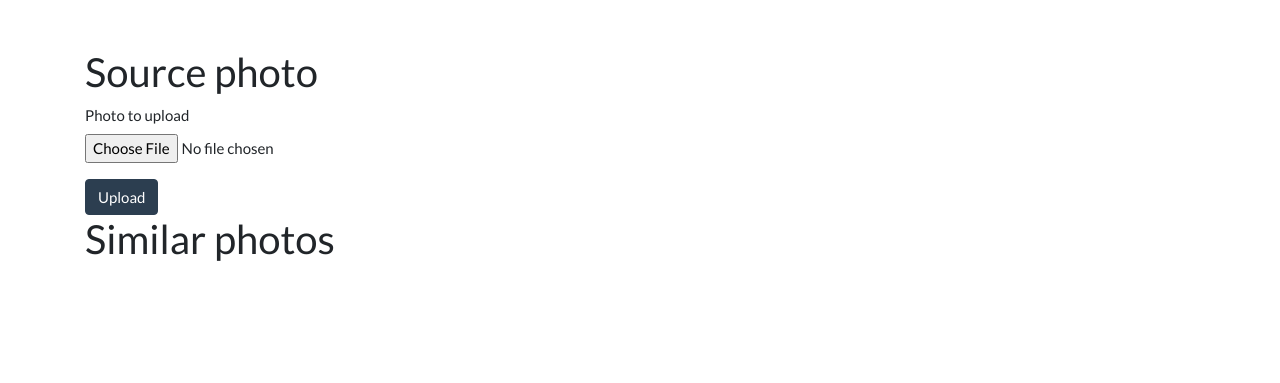
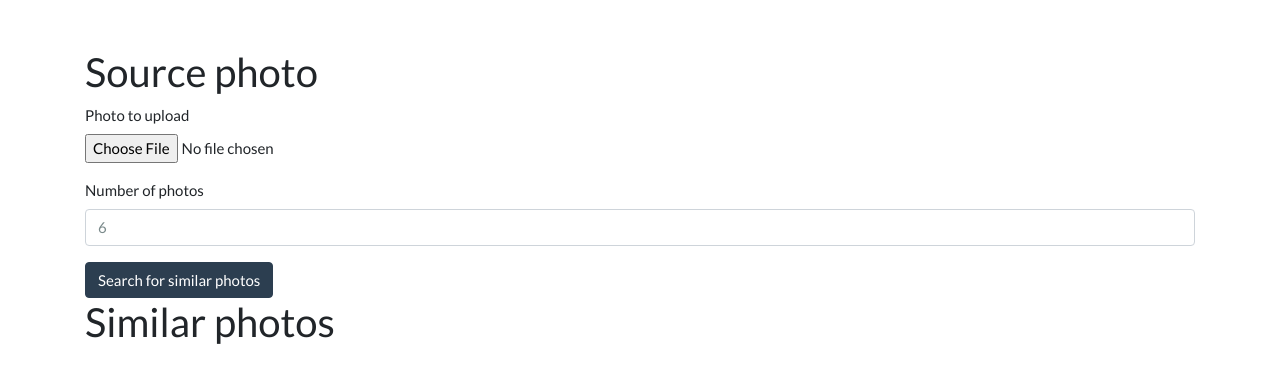
Before and after one commit to MScherbela/image_search, a Flask app: page / in a window 1280 px wide. Shown: the part 71-454 px from the top of the page. Run offline with Flask 2, Linux system fonts and the light colour scheme; the visitor is signed in with stand-in values (Sample User, id 1); data comes from the database, SQL or seed files in the repository; data that the repository does not hold is empty; some libraries are stand-ins or nearby versions.

Commit message:
Make number of returned images selectable

```diff
--- a/app.py
+++ b/app.py
@@ -2,7 +2,8 @@
 from extensions import scheduler, init_extensions, photo_uploads
 from flask_wtf import FlaskForm
 from flask_wtf.file import FileField, FileRequired, FileAllowed
-from wtforms import SubmitField
+from wtforms import SubmitField, IntegerField
+from wtforms.validators import NumberRange
 from flask_security.decorators import login_required
 import PIL.Image, PIL.ImageOps
 import uuid
@@ -40,7 +41,8 @@
 
 class AddDataForm(FlaskForm):
     photo = FileField("Photo to upload", validators=[FileAllowed(photo_uploads, 'Image only!'), FileRequired('File was empty!')])
-    submit = SubmitField("Upload")
+    n_similar = IntegerField("Number of photos", validators=[NumberRange(min=1, max=100)], default=6)
+    submit = SubmitField("Search for similar photos")
 
 
 # %% Scheduler tasks
@@ -57,8 +59,8 @@
     form = AddDataForm()
     if form.validate_on_submit():
         uploaded_img_fname = photo_uploads.save(form.photo.data)
-        print(f"Saving uploaded file: {uploaded_img_fname}")
-        closest_images = find_closest_images(os.path.join(UPLOAD_DIR, uploaded_img_fname))
+        n_similar = int(form.n_similar.data)
+        closest_images = find_closest_images(os.path.join(UPLOAD_DIR, uploaded_img_fname), n_similar)
     else:
         uploaded_img_fname = None
         closest_images = []
--- a/templates/index.html
+++ b/templates/index.html
@@ -6,12 +6,15 @@
         <div class="col">
             <h2>Source photo</h2>
             {% if uploaded_img is not none %}
-                <img src="/uploaded_img/{{ uploaded_img }}" class="img-fluid" alt="Responsive image">
+                <img src="/uploaded_img/{{ uploaded_img }}" class="img-fluid" alt="Responsive image" style="max-height: 500px">
             {% endif %}
             <form method="POST" action="/" enctype="multipart/form-data">
                 {{ form.hidden_tag() }}
                 <div class="form-group">
                     {{ form.photo.label }} {{ form.photo(class_='form-control-file') }}
+                </div>
+                <div class="form-group">
+                    {{ form.n_similar.label }} {{ form.n_similar(class_='form-control') }}
                 </div>
                 {{ form.submit(class_='btn btn-primary') }}
             </form>
```
